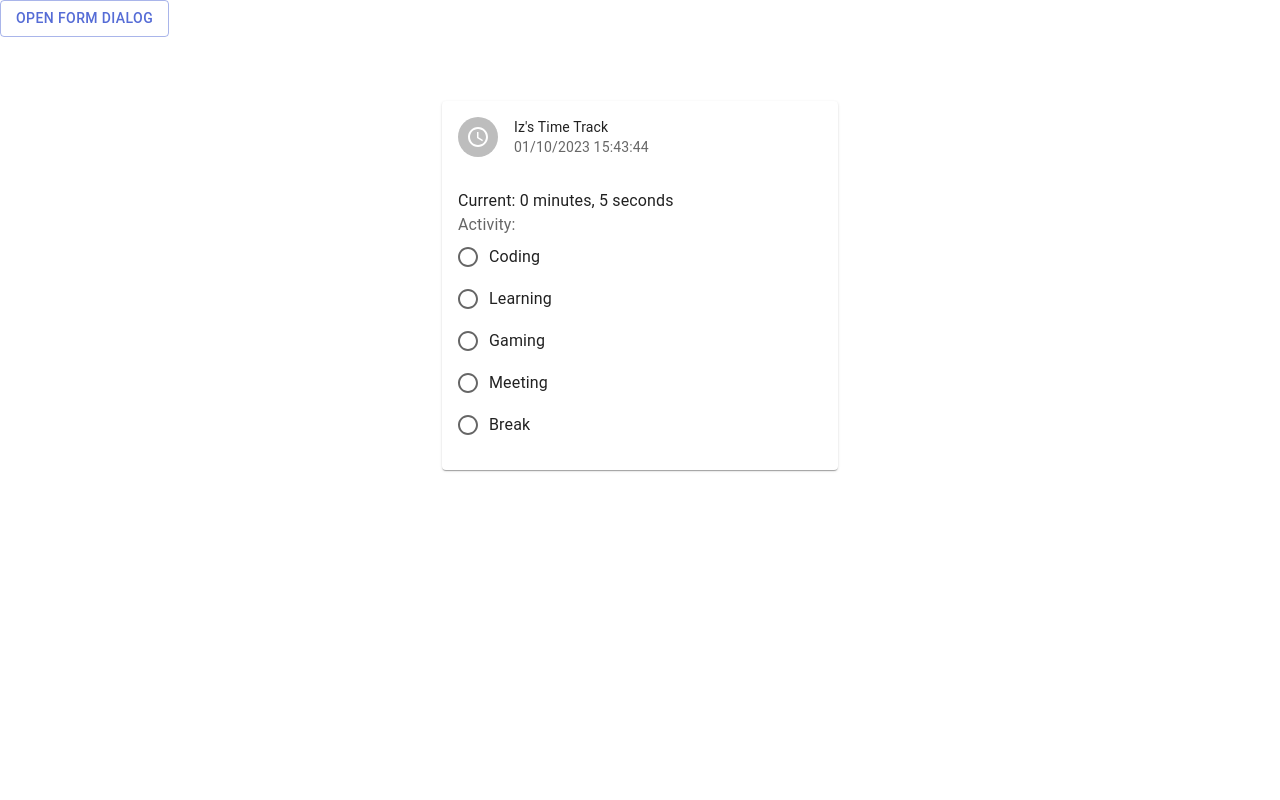
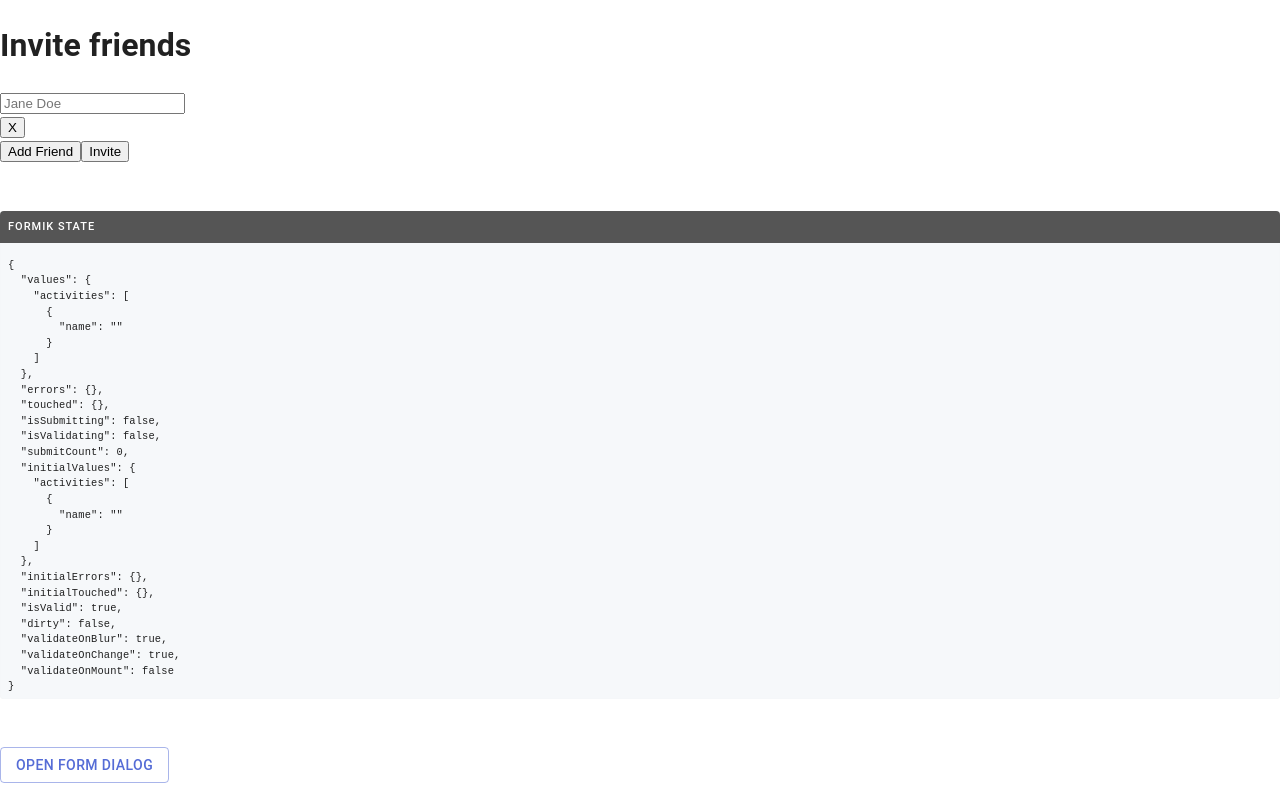
Before and after one commit to IzzleNizzle/python-react-time-tracker, a React (Create React App) app in the folder client/: page / in a window 1280 px wide. Shown: the top 800 px of the page. Built offline with nearby package versions, Linux system fonts and the light colour scheme; no server answers.

Commit message:
adding formik for form handling

```diff
--- a/client/package.json
+++ b/client/package.json
@@ -15,13 +15,15 @@
         "@testing-library/user-event": "^13.5.0",
         "chart.js": "^4.1.2",
         "faker": "5.5.3",
+        "formik": "^2.2.9",
         "notistack": "^2.0.8",
         "react": "^18.2.0",
         "react-chartjs-2": "^5.2.0",
         "react-dom": "^18.2.0",
         "react-scripts": "5.0.1",
         "react-timer-hook": "^3.0.5",
-        "web-vitals": "^2.1.4"
+        "web-vitals": "^2.1.4",
+        "yup": "^1.0.0"
     },
     "scripts": {
         "start": "react-scripts start",
--- a/client/src/App.js
+++ b/client/src/App.js
@@ -8,6 +8,7 @@ import CardHeader from '@mui/material/CardHeader';
 import Selecter from './components/Selecter'
 import Chart from './components/Chart'
 import FormDialog from './components/FormDialog'
+import FormikArray from './components/FormikArray'
 import Typography from '@mui/material/Typography';
 import { getFormatedDateString } from './utils/util'
 import { useStopwatch } from 'react-timer-hook';
@@ -91,6 +92,7 @@ function App() {
 
     return (
         <>
+            <FormikArray></FormikArray>
             <FormDialog></FormDialog>
             <Container component="main" maxWidth="xs">
                 <Card sx={{
--- /dev/null
+++ b/client/src/components/Debug.js
@@ -0,0 +1,43 @@
+import React from 'react';
+import { FormikConsumer } from 'formik';
+
+export const Debug = () => (
+    <div
+        style={{
+            margin: '3rem 0',
+            borderRadius: 4,
+            background: '#f6f8fa',
+
+            boxShadow: '0 0 1px  #eee inset',
+        }}
+    >
+        <div
+            style={{
+                textTransform: 'uppercase',
+                fontSize: 11,
+                borderTopLeftRadius: 4,
+                borderTopRightRadius: 4,
+                fontWeight: 500,
+                padding: '.5rem',
+                background: '#555',
+                color: '#fff',
+                letterSpacing: '1px',
+            }}
+        >
+            Formik State
+        </div>
+        <FormikConsumer>
+            {({ validationSchema, validate, onSubmit, ...rest }) => (
+                <pre
+                    style={{
+                        fontSize: '.65rem',
+                        padding: '.25rem .5rem',
+                        overflowX: 'scroll',
+                    }}
+                >
+                    {JSON.stringify(rest, null, 2)}
+                </pre>
+            )}
+        </FormikConsumer>
+    </div>
+);
--- /dev/null
+++ b/client/src/components/FormikArray.js
@@ -0,0 +1,95 @@
+import React from 'react';
+import { Formik, Field, Form, FieldArray, ErrorMessage } from 'formik';
+import { Debug } from '../components/Debug';
+import * as Yup from 'yup';
+
+const initialValues = {
+    activities: [
+        {
+            name: '',
+        },
+    ],
+};
+
+const Invitation = () => (
+    <div>
+        <h1>Invite friends</h1>
+        <Formik
+            initialValues={initialValues}
+            validationSchema={Yup.object({
+                activities: Yup.array().of(
+                    Yup.object({
+                        name: Yup.string().required('Required'),
+                    })
+                ),
+            })}
+            onSubmit={values => {
+                setTimeout(() => {
+                    alert(JSON.stringify(values, null, 2));
+                }, 500);
+            }}
+        >
+            {({ values, isSubmitting, handleBlur, setFieldValue }) => (
+                <Form>
+                    <FieldArray name="activities">
+                        {({ push, remove }) => (
+                            <React.Fragment>
+                                {values.activities &&
+                                    values.activities.length > 0 &&
+                                    values.activities.map((friend, index) => (
+                                        <div className="row">
+                                            <div className="col">
+                                                <Field name={`activities[${index}].name`}>
+                                                    {({ field, form }) => (
+                                                        <input
+                                                            {...field}
+                                                            type="text"
+                                                            placeholder="Jane Doe"
+                                                        />
+                                                    )}
+                                                </Field>
+                                                <ErrorMessage name={`activities[${index}].name`}>
+                                                    {msg => <div className="field-error">{msg}</div>}
+                                                </ErrorMessage>
+                                            </div>
+                                            <div className="col">
+                                                <button type="button" onClick={() => remove(index)}>
+                                                    X
+                                                </button>
+                                            </div>
+                                        </div>
+                                    ))}
+                                <button
+                                    type="button"
+                                    onClick={() => push({ name: '', email: '' })}
+                                    className="secondary"
+                                >
+                                    Add Friend
+                                </button>
+                            </React.Fragment>
+                        )}
+                    </FieldArray>
+                    <button type="submit" disabled={isSubmitting}>
+                        Invite
+                    </button>
+                    <Debug />
+                </Form>
+            )}
+        </Formik>
+    </div>
+);
+
+export default Invitation;
+
+// editorState: new EditorState.createEmpty(),
+
+// Yup.object({
+//   friends: Yup.array().of(
+//     Yup.object({
+//       name: Yup.string().required('Required'),
+//       email: Yup.string()
+//         .email('Invalid email')
+//         .required('Required'),
+//     })
+//   ),
+// })
```
Also changed, not shown: 1 other file (tests, documents, lock files or other folders).
